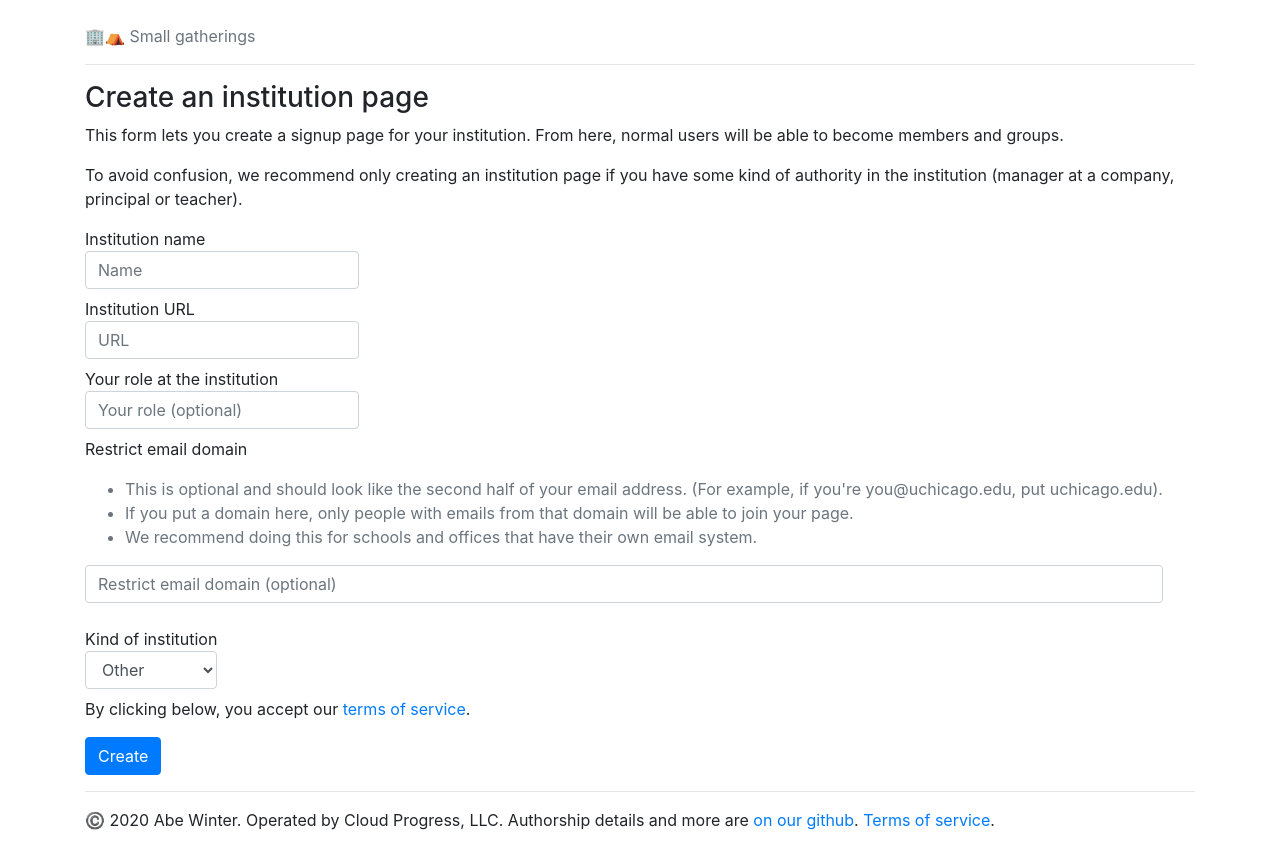
After one commit to abe-winter/smallgat, a Flask app: template templates/new_inst.htm in a window 1280 px wide. The commit adds this page. Run offline with Flask 2, Linux system fonts and the light colour scheme; the template is opened without the code that fills it, so the values that code supplies are empty; parts of the project's set-up code (start-up, migrations or seed data) failed here and were passed over; some libraries are stand-ins or nearby versions.

Commit message:
create institution crud

```diff
--- a/app.py
+++ b/app.py
@@ -2,13 +2,14 @@
 
 import flask, os
 
-from .blueprints import auth, user
+from .blueprints import auth, user, institution
 from .util import con
 
 app = flask.Flask(__name__)
 app.secret_key = os.environ['FLASK_SECRET']
 app.register_blueprint(auth.APP, url_prefix='/auth')
 app.register_blueprint(user.APP, url_prefix='/user')
+app.register_blueprint(institution.APP, url_prefix='/inst')
 
 app.before_first_request(con.connect_all)
 
--- a/blueprints/user.py
+++ b/blueprints/user.py
@@ -36,7 +36,7 @@ def edit_field():
   assert body['field'] in ('name', 'age', 'address')
   val = int(body['val']) if body['field'] == 'age' else body['val']
   with con.withcon() as dbcon, dbcon.cursor() as cur:
-    cur.execute(f'update users set {body["field"]} = %s where userid = %s', (val, flask.g.session_body['userid']))
+    cur.execute(f'update users set {body["field"]} = %s, modified = now() where userid = %s', (val, flask.g.session_body['userid']))
     dbcon.commit()
   if body['field'] == 'address':
     # todo: address API
--- a/schema.sql
+++ b/schema.sql
@@ -28,6 +28,7 @@ create table institutions (
   email_domain text, -- optional
   kind text, -- optional -- school work etc
   group_size int default 5,
+  require_approval boolean default false,
   created timestamp not null default now(),
   modified timestamp not null default now()
 );
@@ -48,6 +49,7 @@ create table memberships (
   userid uuid,
   primary key (instid, userid),
   role text, -- 'what do you do there', only used for display
+  approved boolean, -- based on institution.require_approval
   created timestamp not null default now(),
   modified timestamp not null default now()
 );
--- a/templates/home.htm
+++ b/templates/home.htm
@@ -31,7 +31,7 @@
 <hr>
 <h3>Your institutions</h3>
 <p>Institutions are things like schools, jobs, conferences and religious organizations.</p>
-<p>You can join an institution by getting a share link from someone, or <a href="#">start an institution page</a> if one doesn't exist yet.</p>
+<p>You can join an institution by getting a share link from someone, or <a href="{{url_for('institution.get_new')}}">start an institution page</a> if one doesn't exist yet.</p>
 {% if not institutions %}
 <div class="alert alert-warning">You don't have any institutions yet.</div>
 {% else %}
@@ -76,6 +76,9 @@ const VUE = new Vue({
   methods: {
     async edit(field) {
       const val = prompt(`Enter your ${field}`);
+      if (val == null) {
+        return;
+      }
       this[field] = val;
       const res = await fetch('/user/edit', {
         method: 'POST',
--- /dev/null
+++ b/templates/new_inst.htm
@@ -0,0 +1,33 @@
+{% extends "base.htm" %}
+{% block title %}login{% endblock %}
+{% block container %}
+<h3>Create an institution page</h3>
+<p>This form lets you create a signup page for your institution. From here, normal users will be able to become members and groups.</p>
+<p>To avoid confusion, we recommend only creating an institution page if you have some kind of authority in the institution (manager at a company, principal or teacher).</p>
+<form method="post">
+  <label>Institution name <input type="text" class="form-control" placeholder="Name" name="name" required></label>
+  <br>
+  <label>Institution URL <input type="text" class="form-control" placeholder="URL" name="url" required></label>
+  <br>
+  <label>Your role at the institution <input type="text" class="form-control" placeholder="Your role (optional)" name="role"></label>
+  <div class="form-group">
+    <label>Restrict email domain
+      <p><ul class="text-muted">
+        <li>This is optional and should look like the second half of your email address. (For example, if you're you@uchicago.edu, put uchicago.edu).</li>
+        <li>If you put a domain here, only people with emails from that domain will be able to join your page.</li>
+        <li>We recommend doing this for schools and offices that have their own email system.</li>
+      </ul></p>
+      <input type="text" class="form-control" placeholder="Restrict email domain (optional)" name="email_domain">
+    </label>
+  </div>
+  <label>Kind of institution <select class="form-control" name="kind">
+    <option value="other">Other</option>
+    <option value="school">School</option>
+    <option value="work">Work</option>
+    <option value="social">Religious</option>
+    <option value="athletic">Athletic</option>
+  </select></label>
+  <p>By clicking below, you accept our <a href="/terms">terms of service</a>.</p>
+  <button class="btn btn-primary">Create</button>
+</form>
+{% endblock container %}
--- a/templates/terms.htm
+++ b/templates/terms.htm
@@ -5,8 +5,9 @@
 <p>This is version 1 of this document, released on March 14th, 2020 (pi day).</p>
 <p>This is a service offered for free on a non-profit basis.</p>
 <p><b>Privacy</b>: your email and other information will be shared with other users in your institution, including with the people in your meetup.</p>
+<p><b>Accurate representation</b>: if you make false statements to deceive other users on the app or lure them to meet, we may involve the police.</p>
 <p><b>Health privacy</b>: this site doesn't record or share any of your medical information and, to the best of our knowledge, has no HIPAA implications.</p>
-<p><b>Data sharing</b>: we don't sell your individual data, or share it outside the authors, other than as disclosed in these terms. We may publish certain aggregate statistics about number of groups or frequency of meetings by age or location, but will not use names of individuals or institutions.</p>
+<p><b>Data sharing</b>: we don't sell your individual data, or share it outside the authors, other than as disclosed in these terms or required by US law. We may publish certain aggregate statistics about number of groups or frequency of meetings by age or location, but will not use names of individuals or institutions.</p>
 <p><b>Vendors</b>: Google Cloud Services, Postmark for email, bootstrapcdn for static hosting.</p>
 <p>
   <b>Safety:</b>
@@ -17,7 +18,7 @@
     <li>If someone shows up to your meeting who nobody knows, make them leave or call the police ASAP.</li>
   </ul>
 </p>
-<p><b>Children</b>: if you're under 13, you must have a parent use this site on your behalf. We don't offer a mechanism for a parent to grant you permission. You must be over 13 to use this site.</p>
+<p><b>Children</b>: if you're under 13, you must have a parent use this site on your behalf. We don't offer a mechanism for a parent to grant you permission. You must be over 13 to use this site. If we discover that you've lied about your age in order to join a gathering of people who don't know your real age, we may involve the police.</p>
 <p><b>Account deletion</b>: there's a delete button in your settings. It doesn't delete all your group activity.</p>
 <p><b>Europe and California</b>: this app is not currently available in Europe and California. Once out of beta, we will use location detection to enforce this ban or update our policies to comply with the laws there.</p>
 <p><b>Cooperation with municipalities</b>: this is a social app at a dangerous time. As such, we'll comply with government officials during medical emergencies as long as they agree not to share your information outside their agency, and not to share it with law enforcement.</p>
```
Also changed, not shown: blueprints/institution.py (+28 -0 lines).
